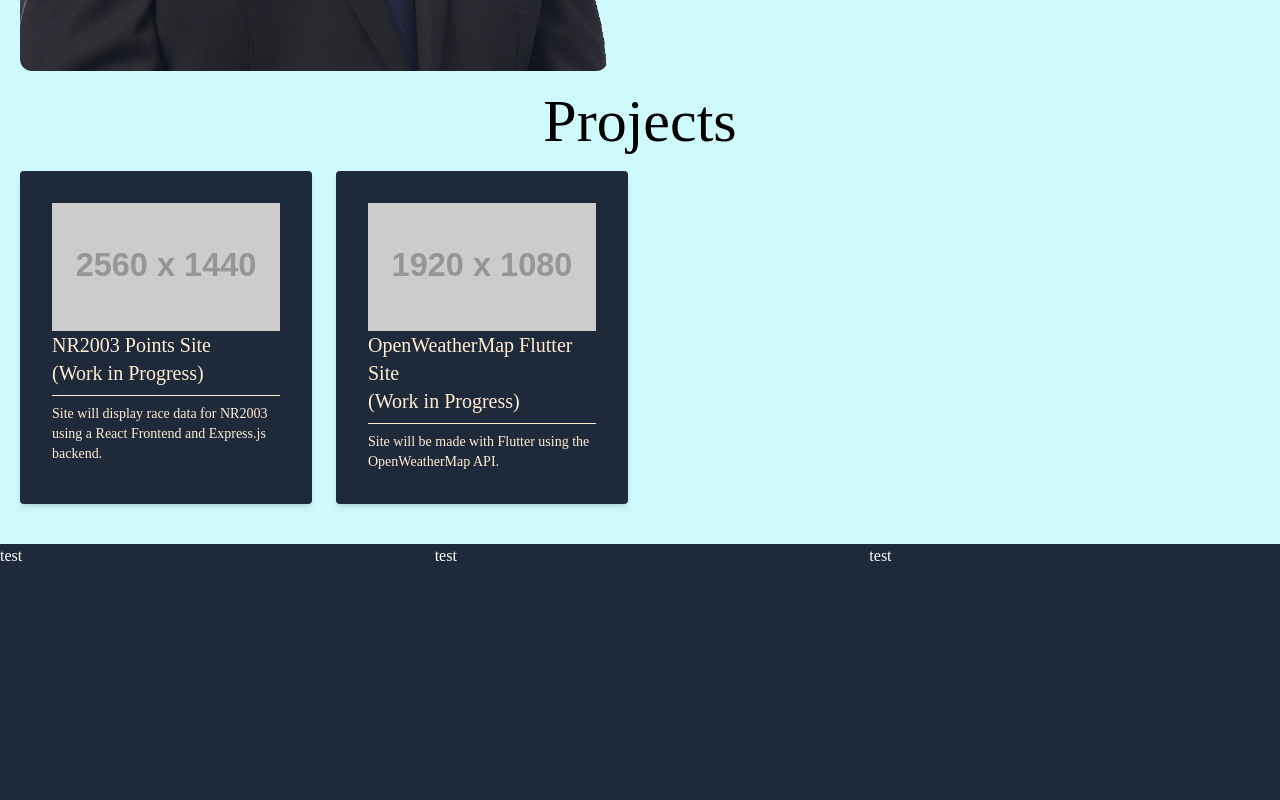
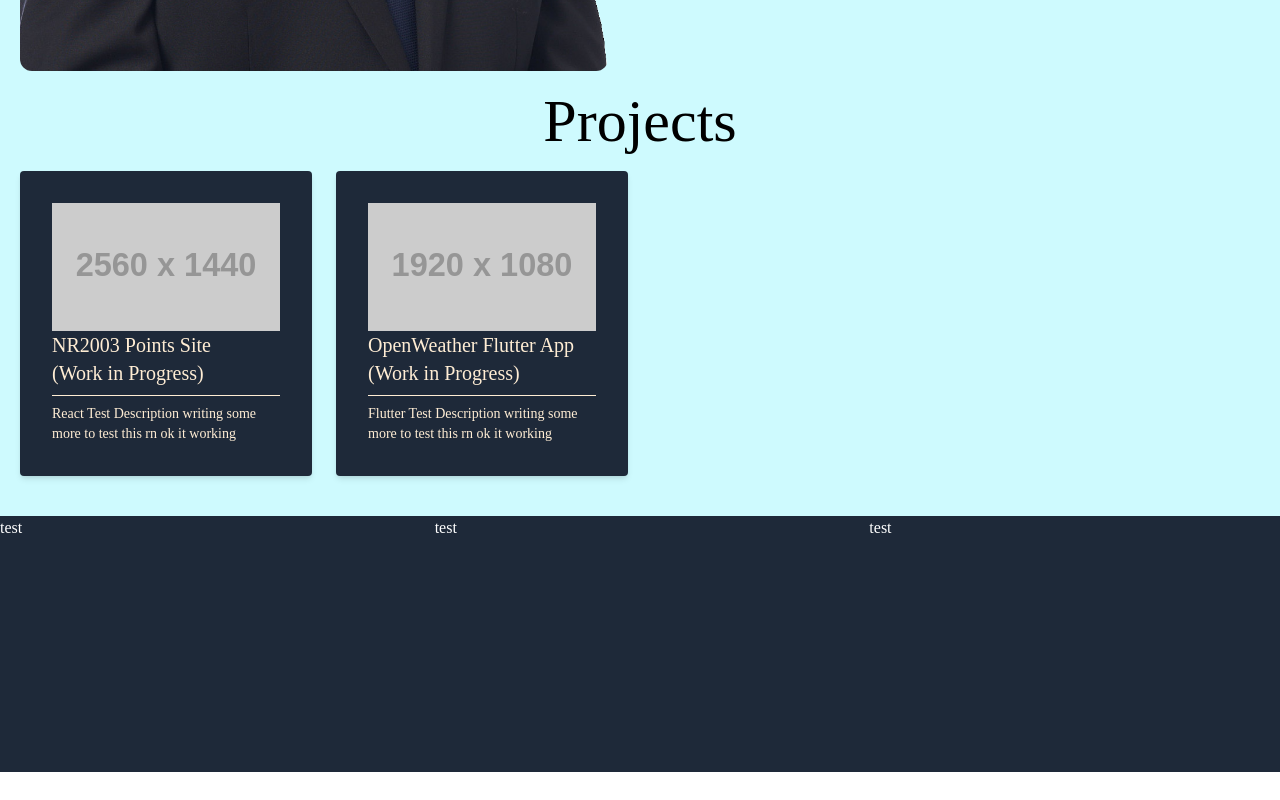
Before and after one commit to AsMurphy-student/portfolio-react-site, a React (Vite) app: page /portfolio-react-site/project in a window 1280 px wide. Shown: the part 849-1649 px from the top of the page. After the commit the page ends 1621 px from the top, so only its background shows below. Built offline with nearby package versions, Linux system fonts and the light colour scheme; a web font is replaced by a local one.

Commit message:
Updated project data to include preview data as well

```diff
--- a/src/App.tsx
+++ b/src/App.tsx
@@ -21,6 +21,13 @@ function App() {
   }
 
   const nr2003PointsSiteData: ProjectPageData = {
+    previewData: {
+      title: "NR2003 Points Site",
+      workInProgress: true,
+      description: 'Site will display race data for NR2003 using a React Frontend and Express.js backend.',
+      image: 'https://placehold.co/2560x1440',
+      altText: ''
+    },
     title: 'NR2003 Points Site',
     mainImageURL: 'https://placehold.co/1920x1080',
     mainImageAltText: 'Alt Text',
@@ -57,6 +64,13 @@ function App() {
   };
 
   const openweatherflutterapp: ProjectPageData = {
+    previewData: {
+      title: 'OpenWeatherMap Flutter Site',
+      workInProgress: true,
+      description: 'Site will be made with Flutter using the OpenWeatherMap API.',
+      image: 'https://placehold.co/1920x1080',
+      altText: ''
+    },
     title: 'OpenWeather Flutter App',
     mainImageURL: 'https://placehold.co/1920x1080',
     mainImageAltText: 'Alt Text',
@@ -100,7 +114,7 @@ function App() {
   return (
     <BrowserRouter basename='/portfolio-react-site'>
       <Routes>
-        <Route path="*" element={<HomePage siteTheme={siteTheme} projectKeys={Object.keys(projectDictionary)} />} />
+        <Route path="*" element={<HomePage siteTheme={siteTheme} projectDictionary={projectDictionary} />} />
         <Route path="/project/:projectname" element={<Project projectDictionary={projectDictionary} siteTheme={siteTheme} />} />
 
         {/* Custom 404 page for non-existent URLs */}
--- a/src/interfaces/projectPage.ts
+++ b/src/interfaces/projectPage.ts
@@ -1,6 +1,8 @@
+import type { ProjectPreview } from "./projectPreview";
 import type { ProjectShowcaseImage } from "./projectShowcaseImage";
 
 export interface ProjectPageData {
+    previewData: ProjectPreview;
     title: string;
     mainImageURL: string;
     mainImageAltText: string;
--- a/src/pages/HomePage.tsx
+++ b/src/pages/HomePage.tsx
@@ -4,48 +4,14 @@ import AppBarCustom from '../components/navigation/AppBar'
 import Footer from '../components/navigation/Footer';
 import type { Theme } from '../interfaces/theme';
 import { useEffect } from 'react';
+import type { ProjectDictionary } from '../interfaces/projectDictionary';
 
-function HomePage(props: { siteTheme: Theme, projectKeys: string[] }) {
-  const { siteTheme, projectKeys } = props;
+function HomePage(props: { siteTheme: Theme, projectDictionary: ProjectDictionary }) {
+  const { siteTheme, projectDictionary } = props;
+
+  const projectKeys = Object.keys(projectDictionary);
 
   const navigate = useNavigate();
-
-  const projectData = [
-    {
-      title: "NR2003 Points Site",
-      workInProgress: true,
-      description: 'Site will display race data for NR2003 using a React Frontend and Express.js backend.',
-      page: '',
-      image: 'https://placehold.co/2560x1440',
-      alt: ''
-    },
-    {
-      title: 'OpenWeatherMap Flutter Site',
-      workInProgress: true,
-      description: 'Site will be made with Flutter using the OpenWeatherMap API.',
-      page: '',
-      image: 'https://placehold.co/1920x1080',
-      alt: ''
-    },
-    // {
-    //   title: 'Project 3',
-    //   description: 'This is a brief description of Project 3.',
-    //   page: '/secondPage',
-    //   image: 'https://placehold.co/1920x1080',
-    //   alt: ''
-    // },
-    // {
-    //   title: 'Project 4',
-    //   description: 'This is a brief description of Project 3.',
-    //   page: '/secondPage',
-    //   image: 'https://placehold.co/1920x1080',
-    //   alt: ''
-    // },
-  ];
-
-  projectData.map((project, index) => {
-    project.page = `/project/${projectKeys[index]}`
-  });
 
   // Handles clicking project button from separate page
   useEffect(() => {
@@ -57,8 +23,6 @@ function HomePage(props: { siteTheme: Theme, projectKeys: string[] }) {
       }
     }
   }, []);
-
-
 
   return (
     <>
@@ -74,18 +38,18 @@ function HomePage(props: { siteTheme: Theme, projectKeys: string[] }) {
           <div
             className={`mx-auto mt-5 grid grid-cols-1 gap-6 sm:grid-cols-2 lg:grid-cols-3 xl:grid-cols-4`}
           >
-            {projectData.map((project, index) => (
+            {Object.values(projectDictionary).map((project, index) => (
               <div
                 key={index}
                 className={`${siteTheme.contentBoxBackgroundColor} ${siteTheme.contentBoxTextColor} shadow-md rounded p-8 cursor-pointer`}
                 onClick={() => {
-                  navigate(project.page);
+                  navigate(`/project/${projectKeys[index]}`);
                   window.scrollTo({ top: 0, behavior: 'instant' });
                 }}
               >
-                <img src={project.image} alt={project.alt} />
+                <img src={project.previewData.image} alt={project.previewData.altText} />
                 <h5 className='text-xl'>{project.title}</h5>
-                { project.workInProgress && <h5 className='text-xl'>(Work in Progress)</h5> }
+                { project.previewData.workInProgress && <h5 className='text-xl'>(Work in Progress)</h5> }
                 <hr className='my-2' />
                 <p className='text-sm'>{project.description}</p>
               </div>
```
Also changed, not shown: src/interfaces/projectPreview.ts (added, +7 -0 lines).
